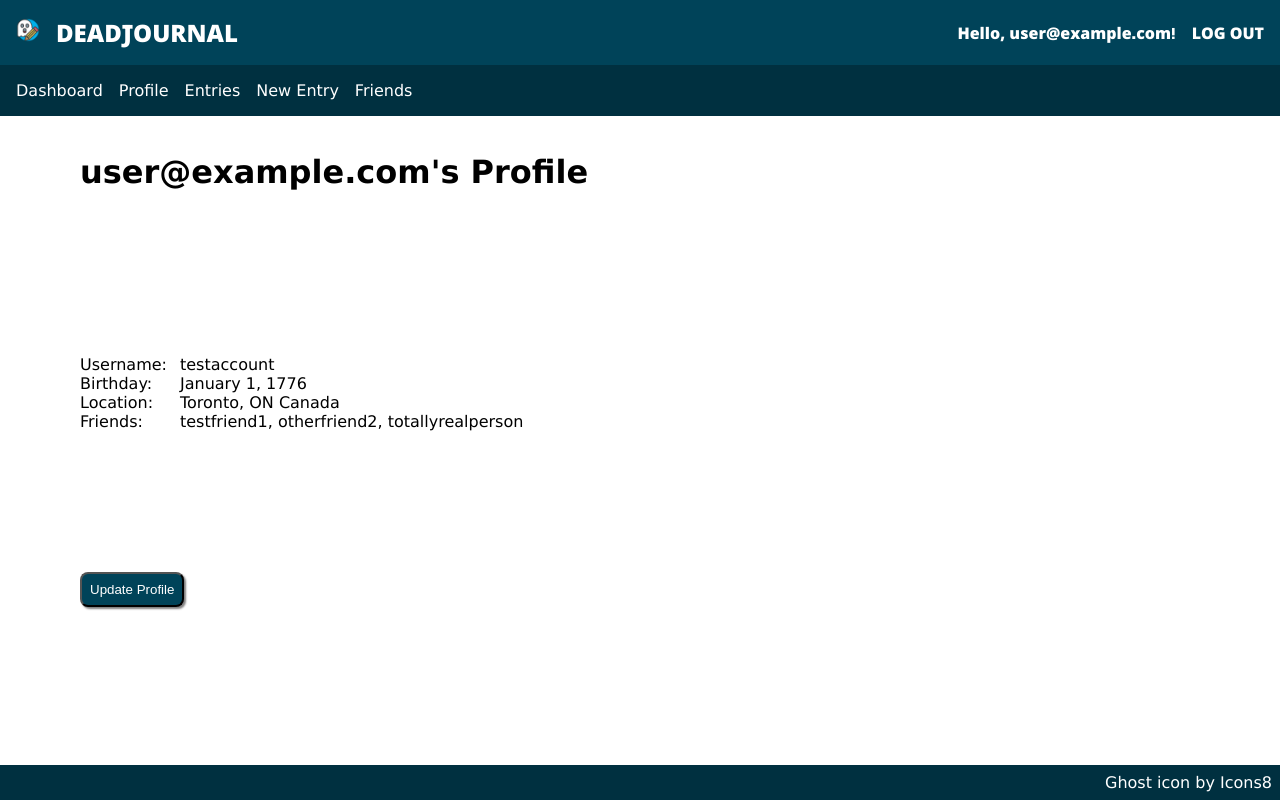
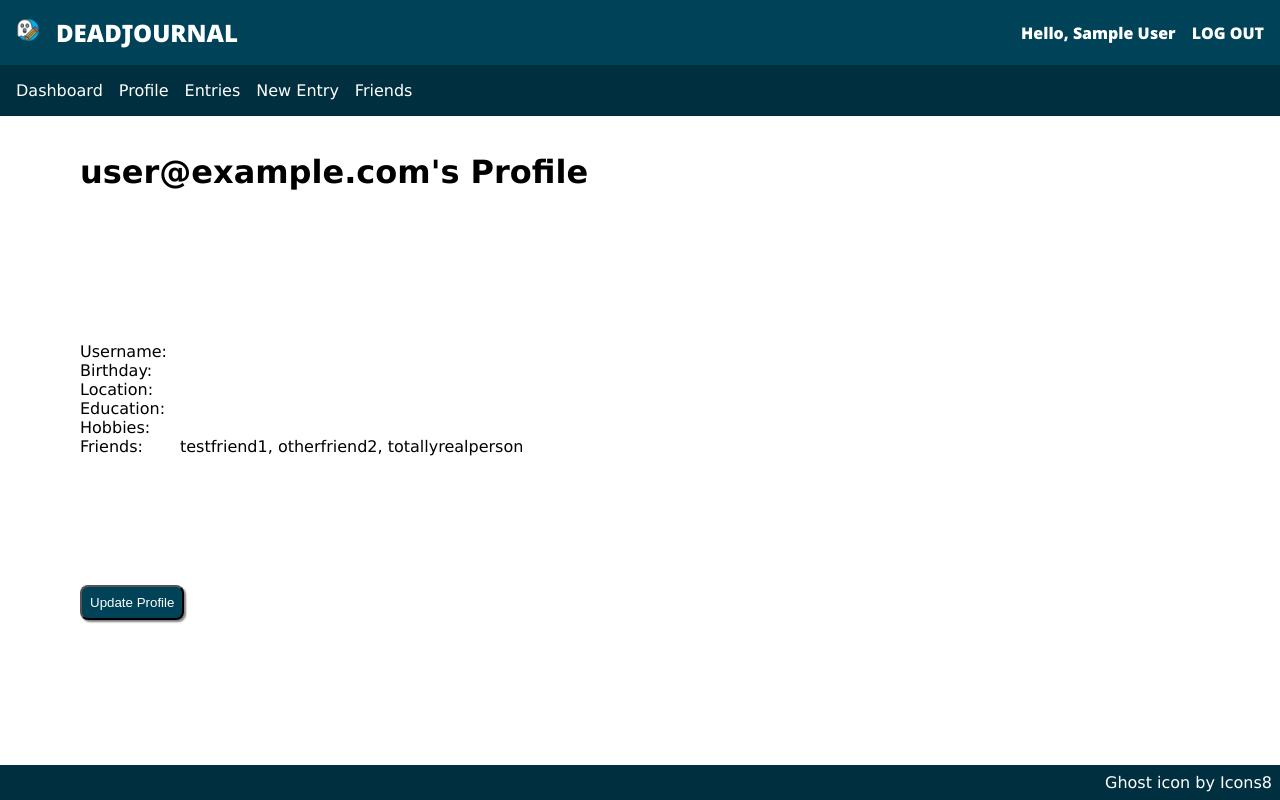
Before and after one commit to jdittert/dead-journal, a React (Create React App) app: page /profile in a window 1280 px wide. Built offline with nearby package versions, Linux system fonts and the light colour scheme; no server answers; the database is empty; sample sign-in values are in the browser's storage.

Commit message:
Code profile page to autofill with user info

```diff
--- a/src/components/App.js
+++ b/src/components/App.js
@@ -13,11 +13,13 @@ import Entries from './Entries'
 import NewEntry from './NewEntry'
 import Footer from './Footer'
 import UpdateProfile from './UpdateProfile'
+import { InfoProvider } from '../contexts/InfoContext'
 
  function App() {
     return (
         <BrowserRouter>
             <AuthProvider>
+                <InfoProvider>
                 <div className='page-wrapper'>
                     <Header />
                     <Routes>
@@ -47,6 +49,7 @@ import UpdateProfile from './UpdateProfile'
                     </Routes>
                     <Footer />
                 </div>
+                </InfoProvider>
             </AuthProvider>
         </BrowserRouter>
     )
--- a/src/components/Dashboard.js
+++ b/src/components/Dashboard.js
@@ -25,7 +25,7 @@ function Dashboard() {
                 {error && {error}}
             </div>
             <div>
-                Hello, {currentUser && currentUser.email}!
+                Hello, {currentUser && currentUser.email}! Your uid is {currentUser.uid}
             </div>
             <div>
                 <button onClick={handleLogout} className='signup-button'>Log Out</button>
--- a/src/components/Header.js
+++ b/src/components/Header.js
@@ -3,9 +3,16 @@ import '../styles/header.css'
 import { useAuth } from '../contexts/AuthContext';
 import { Link } from 'react-router-dom';
 import icon from '../assets/imgs/icons8-ghost-60.png'
+// import { useInfo } from '../contexts/InfoContext';
 
 function Header() {
     const {currentUser, logout} = useAuth()
+
+    if (currentUser) console.log(currentUser.displayName)
+
+    let userName = null
+
+    if (currentUser && currentUser.displayName !== null) userName = currentUser.displayName
 
     return (
         <div>
@@ -22,7 +29,7 @@ function Header() {
                 {currentUser ?
                 <>
                 <div id='header-user'>
-                    Hello, {currentUser.email}!
+                    Hello, {userName ? userName : currentUser.email}
                 </div>
                 <div>
                     <button className='link-button' onClick={logout}>LOG OUT</button>
--- a/src/components/Profile.js
+++ b/src/components/Profile.js
@@ -1,27 +1,58 @@
-import React from 'react';
+import React, { useState } from 'react';
 import { useAuth } from '../contexts/AuthContext';
 import { Link } from 'react-router-dom';
+import { db } from '../firebase';
+import { doc, getDoc, setDoc } from 'firebase/firestore';
 import '../styles/profile.css'
 
 
 export default function Profile() {
     const { currentUser } = useAuth()
+    const [userInfo, setUserInfo] = useState({})
+
+    async function checkForProfile() {
+        const docRef = doc(db, 'users', currentUser.uid)
+        const docSnap = await getDoc(docRef)
+
+        if (docSnap.exists()) {
+            setUserInfo(docSnap.data())
+        } else {
+            await setDoc(doc(db, 'users', currentUser.uid), {
+                username: currentUser.displayName,
+                birthday: '',
+                education: '',
+                hobbies: '',
+                location: '',
+                email: currentUser.email
+            })
+        }
+    }
+
+    checkForProfile()
 
     return  (
         <div className='profile-wrapper'>
-            <h1>{currentUser.email}'s Profile</h1>
+            <h1>{userInfo.username ? userInfo.username : currentUser.email}'s Profile</h1>
             <div className='profile-info'>
                 <div className='profile-field'>
                     <div>Username:</div>
-                    <div>testaccount</div>
+                    <div>{userInfo.username ? userInfo.username : ''}</div>
                 </div>
                 <div className='profile-field'>
                     <div>Birthday:</div>
-                    <div>January 1, 1776</div>
+                    <div>{userInfo.birthday ? userInfo.birthday : ''}</div>
                 </div>
                 <div className='profile-field'>
                     <div>Location:</div>
-                    <div>Toronto, ON Canada</div>
+                    <div>{userInfo.location ? userInfo.location : ''}</div>
+                </div>
+                <div className='profile-field'>
+                    <div>Education:</div>
+                    <div>{userInfo.education ? userInfo.education : ''}</div>
+                </div>
+                <div className='profile-field'>
+                    <div>Hobbies:</div>
+                    <div>{userInfo.hobbies ? userInfo.hobbies : ''}</div>
                 </div>
                 <div className='profile-field'>
                     <div>Friends:</div>
--- /dev/null
+++ b/src/contexts/InfoContext.js
@@ -0,0 +1,47 @@
+/* eslint-disable react-hooks/exhaustive-deps */
+import React, { useContext, useState, useEffect} from 'react';
+import { useAuth } from './AuthContext';
+import { db } from '../firebase';
+import { doc, onSnapshot } from 'firebase/firestore';
+
+const InfoContext = React.createContext()
+
+export function useInfo() {
+    return useContext(InfoContext)
+}
+
+export function InfoProvider({ children }) {
+    const { currentUser } = useAuth()
+    const [userInfo, setUserInfo] = useState({})
+
+    useEffect(() => {
+        if (currentUser) {
+            // const docRef = doc(db, 'users', currentUser.email)
+
+        // async function getInfo() {
+        //     const currentInfo = await getDoc(docRef)
+        //     return setUserInfo(currentInfo.data())
+        // }
+
+        // getInfo()
+
+        const unsubscribe = onSnapshot(doc(db, 'users', currentUser.email), (doc) => {
+            setUserInfo(doc.data())
+        })
+
+        unsubscribe()
+    } else {
+        setUserInfo({})
+    }
+    }, [])
+
+    const value = {
+        userInfo
+    }
+
+    return (
+        <InfoContext.Provider value={value}>
+            {children}
+        </InfoContext.Provider>
+    )
+}
```
Also changed, not shown: src/contexts/AuthContext.js (line endings or trailing spaces).
